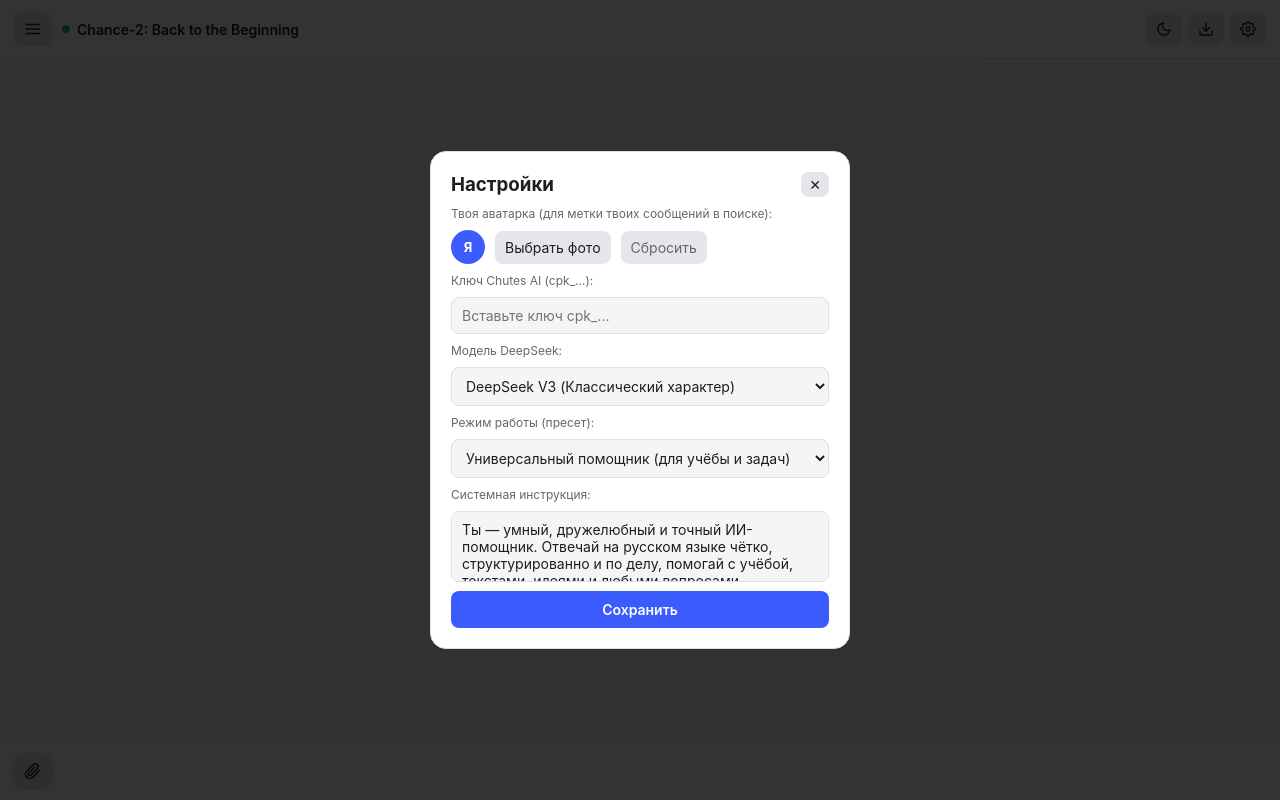
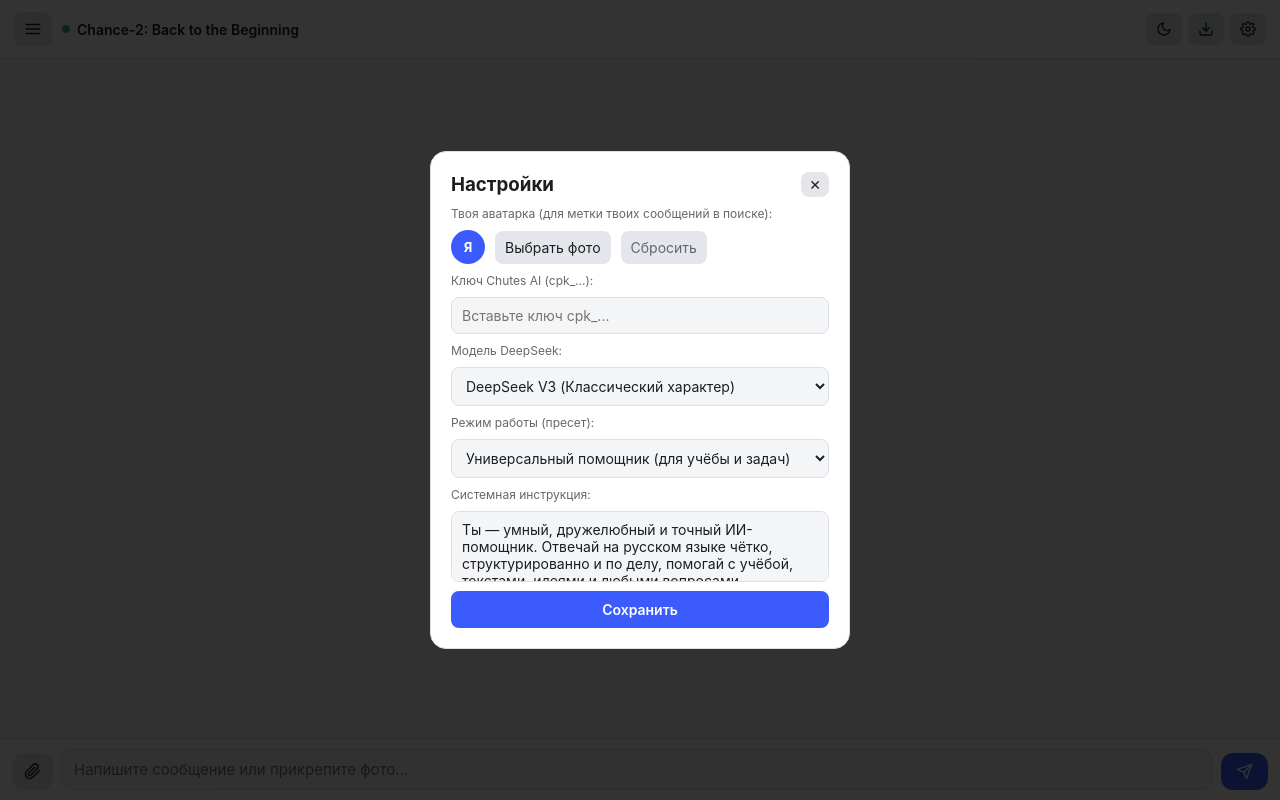
Before and after one commit to Ali588sev/chance-2, a plain HTML site: page index.html in a window 1280 px wide. Drawn offline with Linux system fonts and the light colour scheme.

Commit message:
index.html

```diff
--- a/index.html
+++ b/index.html
@@ -131,6 +131,12 @@
   <button id="attach" onclick="document.getElementById('file-input').click()" title="Прикрепить фото">
     <svg width="17" height="17" viewBox="0 0 24 24" fill="none" stroke="currentColor" stroke-width="2" stroke-linecap="round" stroke-linejoin="round"><path d="M21.44 11.05l-9.19 9.19a6 6 0 0 1-8.49-8.49l9.19-9.19a4 4 0 0 1 5.66 5.66l-9.2 9.19a2 2 0 0 1-2.83-2.83l8.49-8.48"/></svg>
   </button>
+    <textarea id="input" rows="1" placeholder="Напишите сообщение или прикрепите фото..." onkeydown="if(event.key==='Enter'&&!event.shiftKey&&window.innerWidth>768){event.preventDefault();sendMessage(false);}"></textarea>
+  <button id="send" onclick="sendMessage(false)">
+    <svg width="17" height="17" viewBox="0 0 24 24" fill="none" stroke="currentColor" stroke-width="2" stroke-linecap="round" stroke-linejoin="round"><line x1="22" y1="2" x2="11" y2="13"/><polygon points="22 2 15 22 11 13 2 9 22 2"/></svg>
+  </button>
+</footer>
+
   <div id="settings-modal">
   <div class="modal-box">
     <div style="display:flex; justify-content:space-between; align-items:center;">
```
